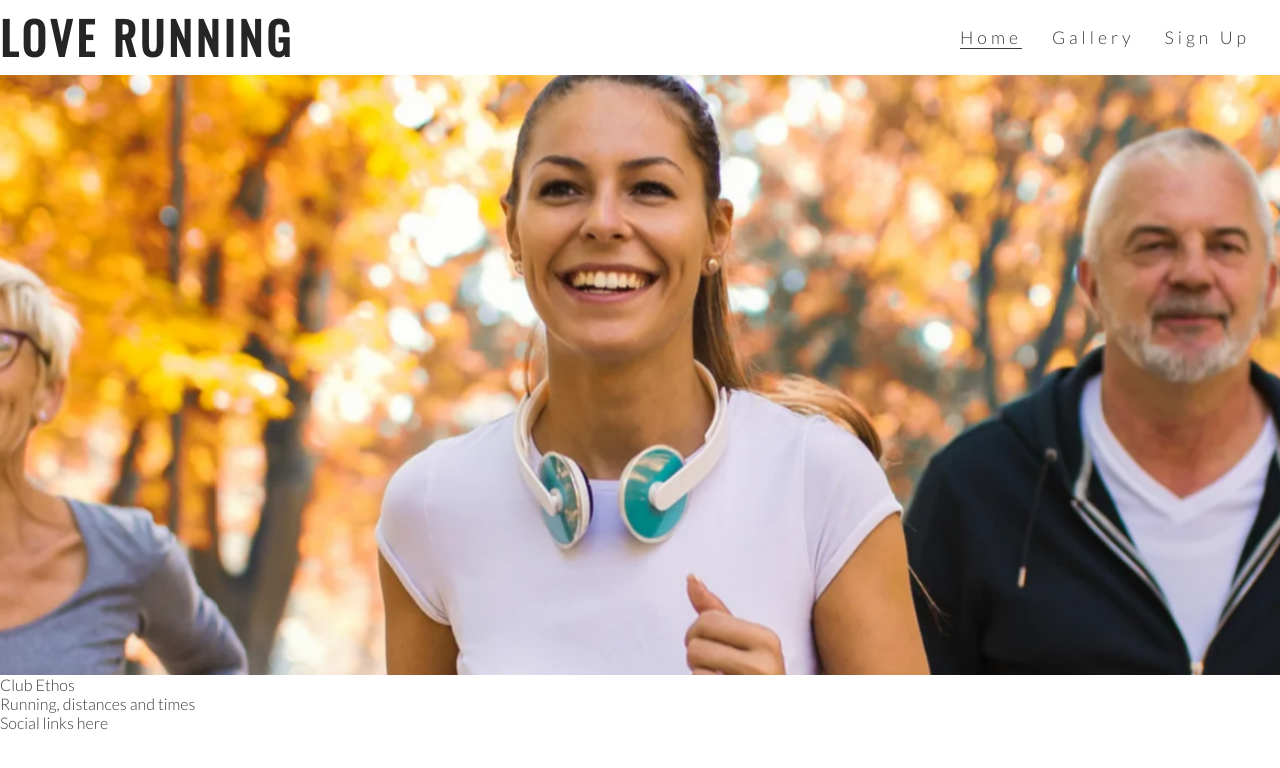
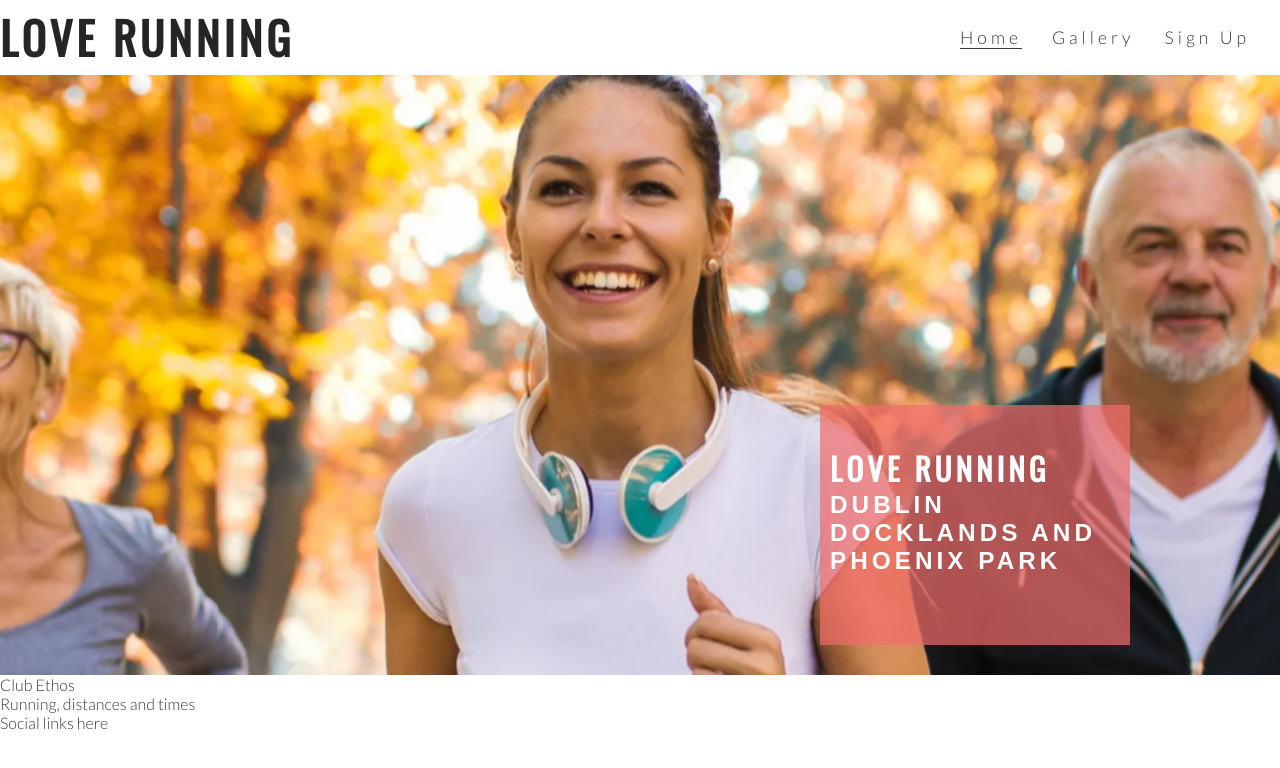
Before and after one commit to kelllyy101/love-running, a plain HTML site: page index.html in a window 1280 px wide. Drawn offline with nearby package versions, Linux system fonts and the light colour scheme.

Commit message:
feat: style

```diff
--- a/assets/css/style.css
+++ b/assets/css/style.css
@@ -60,6 +60,13 @@ h2 {
     height: 600px;
     width: 100%;
     overflow: hidden;
+    position: relative;
+}
+
+#cover-text,
+#cover-text h2 {
+    color: #fff;
+
 }
 
 #hero-image {
@@ -80,3 +87,23 @@ h2 {
         transform: scale(1.1)
     }
 }
+
+#cover-text {
+    font-size: 130%;
+    font-family: Oswaled, sans-serif;
+    text-transform: uppercase;
+    letter-spacing: 4px;
+
+    width: 300px;
+    height: 200px;
+
+    padding-top: 40px;
+    padding-left: 10px;
+
+    background-color: rgba(241, 109, 107, .7);
+
+    bottom: 30px;
+    right: 150px;
+
+    position: absolute;
+}
--- a/index.html
+++ b/index.html
@@ -31,8 +31,10 @@
         </nav>
     </header>
     <section id="hero-outer">
-        <div id="hero-image">
-
+        <div id="hero-image"></div>
+        <div id="cover-text">
+            <h2>Love Running</h2>
+            <h3>Dublin Docklands and Phoenix Park</h3>
         </div>
     </section>
     <section>Club Ethos</section>
```
